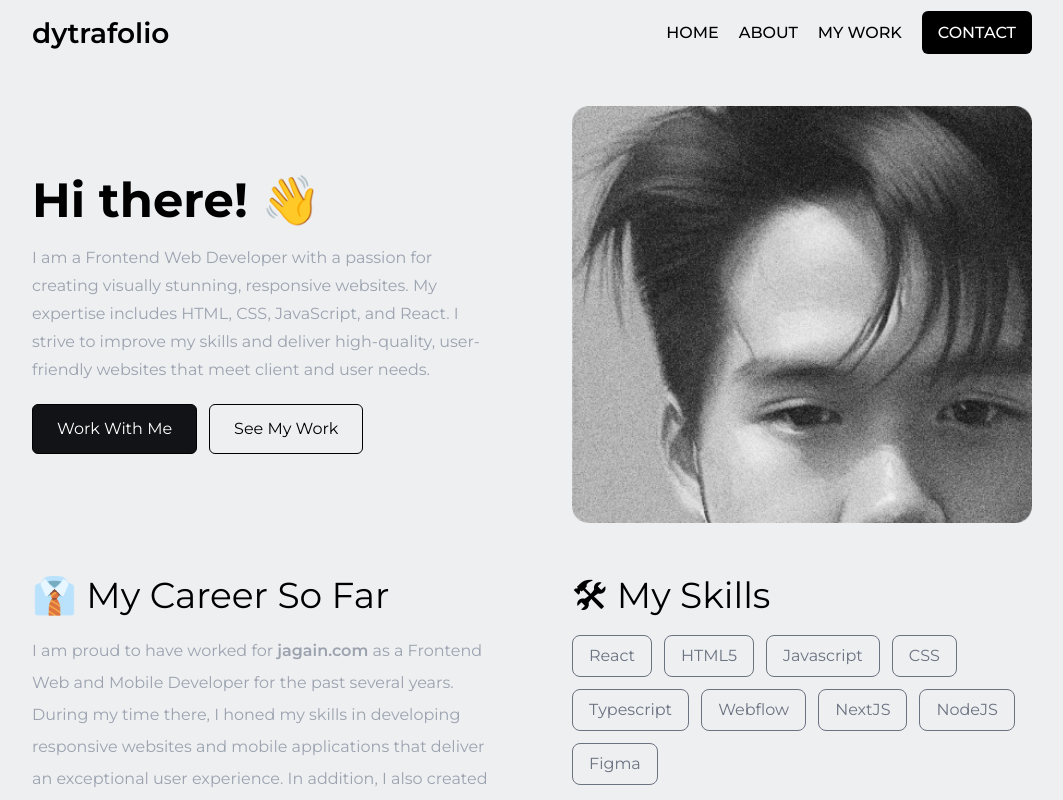
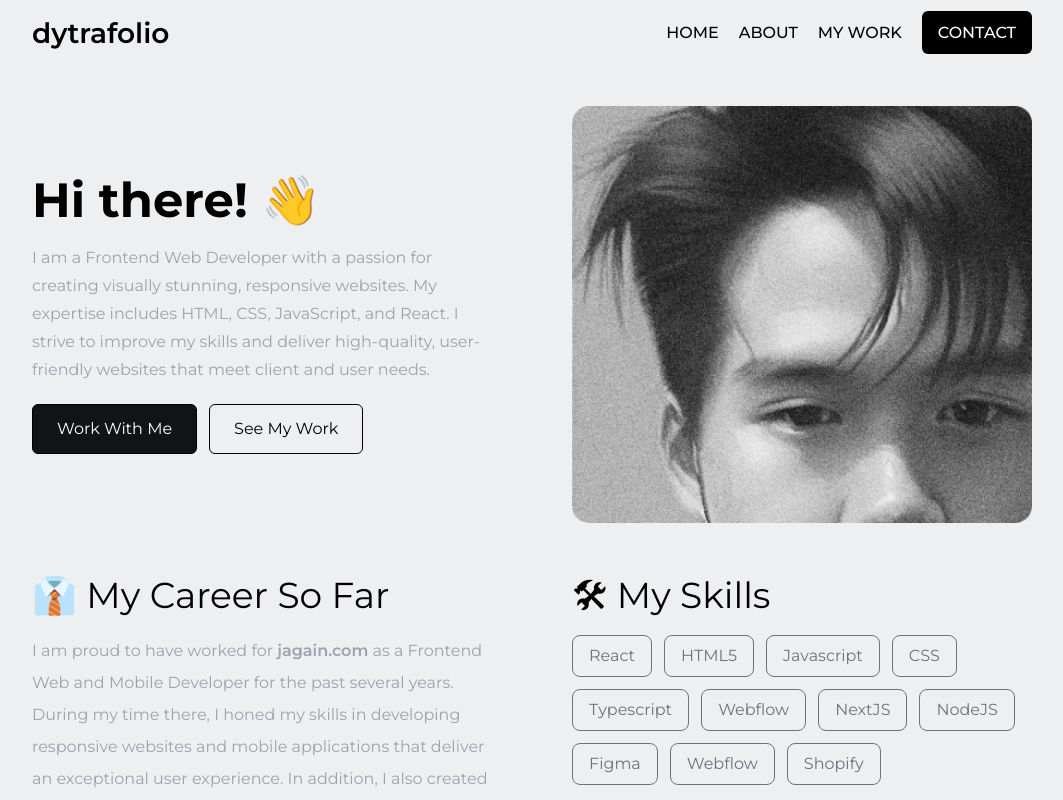
Before and after one commit to dytra/dytra.github.io, a Next.js app: page / in a window 1280 px wide. Shown: the top 800 px of the page, without its empty margins (108-1171 px from the left). Built offline with nearby package versions, Linux system fonts and the light colour scheme.

Commit message:
add webflow & shopify skills

```diff
--- a/src/pages/index.tsx
+++ b/src/pages/index.tsx
@@ -25,7 +25,7 @@ export default function Home() {
     }
   ];
 
-  const skills = ["React", "HTML5", "Javascript", "CSS", "Typescript", "Webflow", "NextJS", "NodeJS", "Figma"];
+  const skills = ["React", "HTML5", "Javascript", "CSS", "Typescript", "Webflow", "NextJS", "NodeJS", "Figma","Webflow","Shopify"];
   return (
     <>
       <HeadMeta />
```
